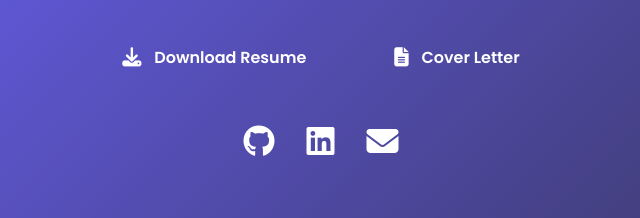
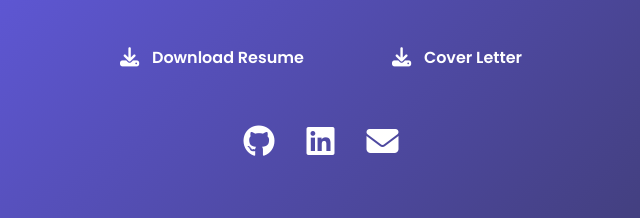
Before and after one commit to JAISMINE20/Jaismine-Portfolio, a plain HTML site: page index.html in a window 1280 px wide. Shown: the part 380-598 px from the top of the page, 87-727 px from the left. Drawn offline with Linux system fonts and the light colour scheme.

Commit message:
Download image corrected

```diff
--- a/index.html
+++ b/index.html
@@ -36,7 +36,7 @@
                         <i class="fas fa-download"></i> Download Resume
                     </a>
                     <a href="documents/cover-letter.pdf" download class="download-btn">
-                        <i class="fas fa-file-alt"></i> Cover Letter
+                        <i class="fas fa-download"></i> Cover Letter
                     </a>
                 </div>
 
```
